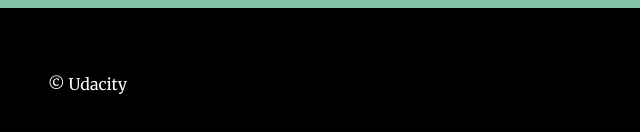
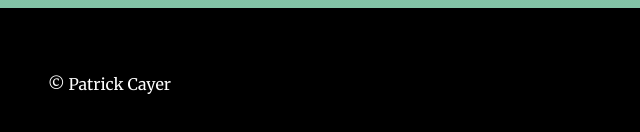
Before and after one commit to Agreatdayforup/udacity-project-2, a plain HTML site: page index.html in a window 1280 px wide. Shown: the part 3676-3808 px from the top of the page, 0-640 px from the left. Drawn offline with Linux system fonts and the light colour scheme.

Commit message:
Update index.html

```diff
--- a/index.html
+++ b/index.html
@@ -62,7 +62,7 @@
     </div>
   </main>
   <footer class="page__footer">
-    <p>&copy Udacity</p>
+    <p>&copy Patrick Cayer</p>
   </footer>
 <script src="js/app.js"></script>
 </body>
```
